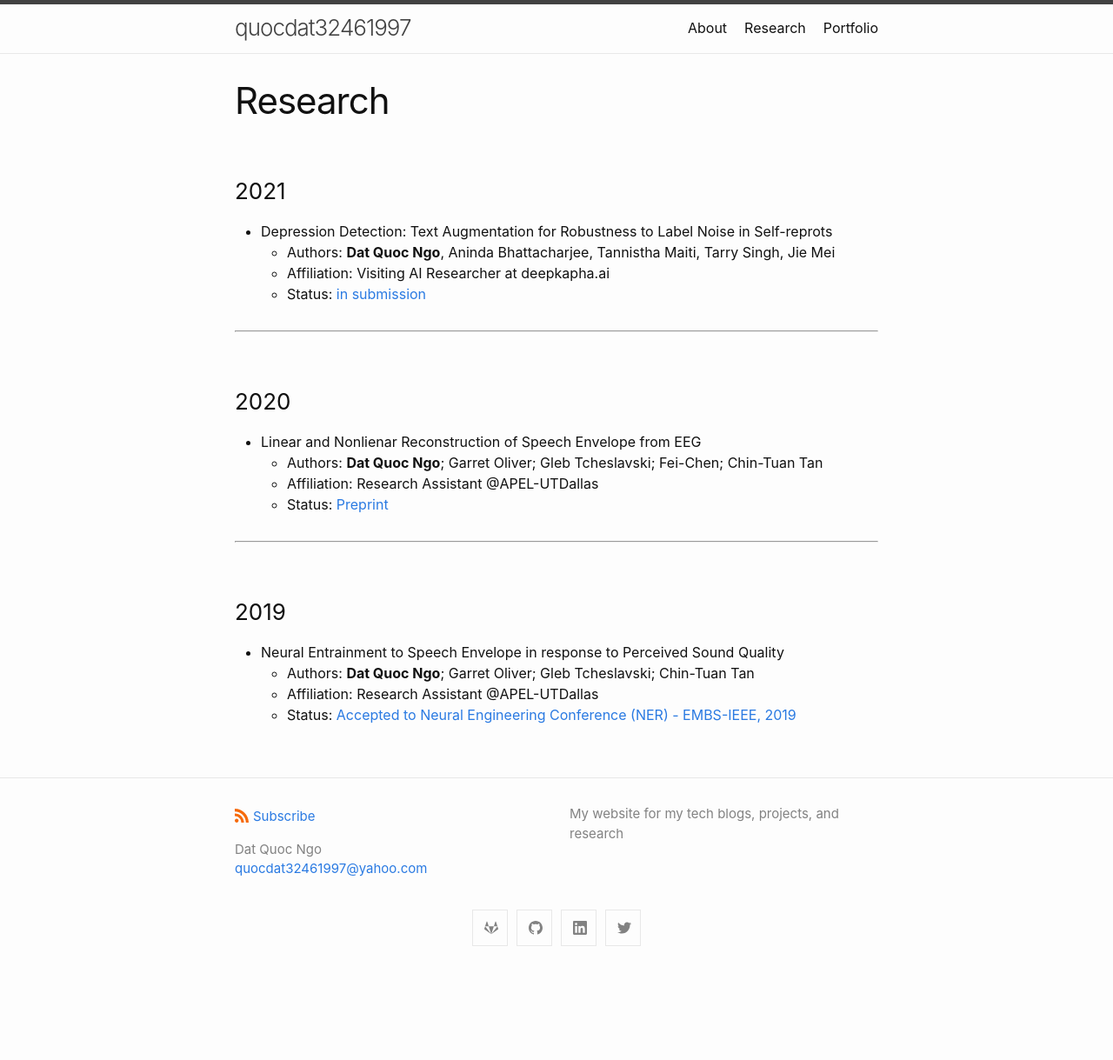
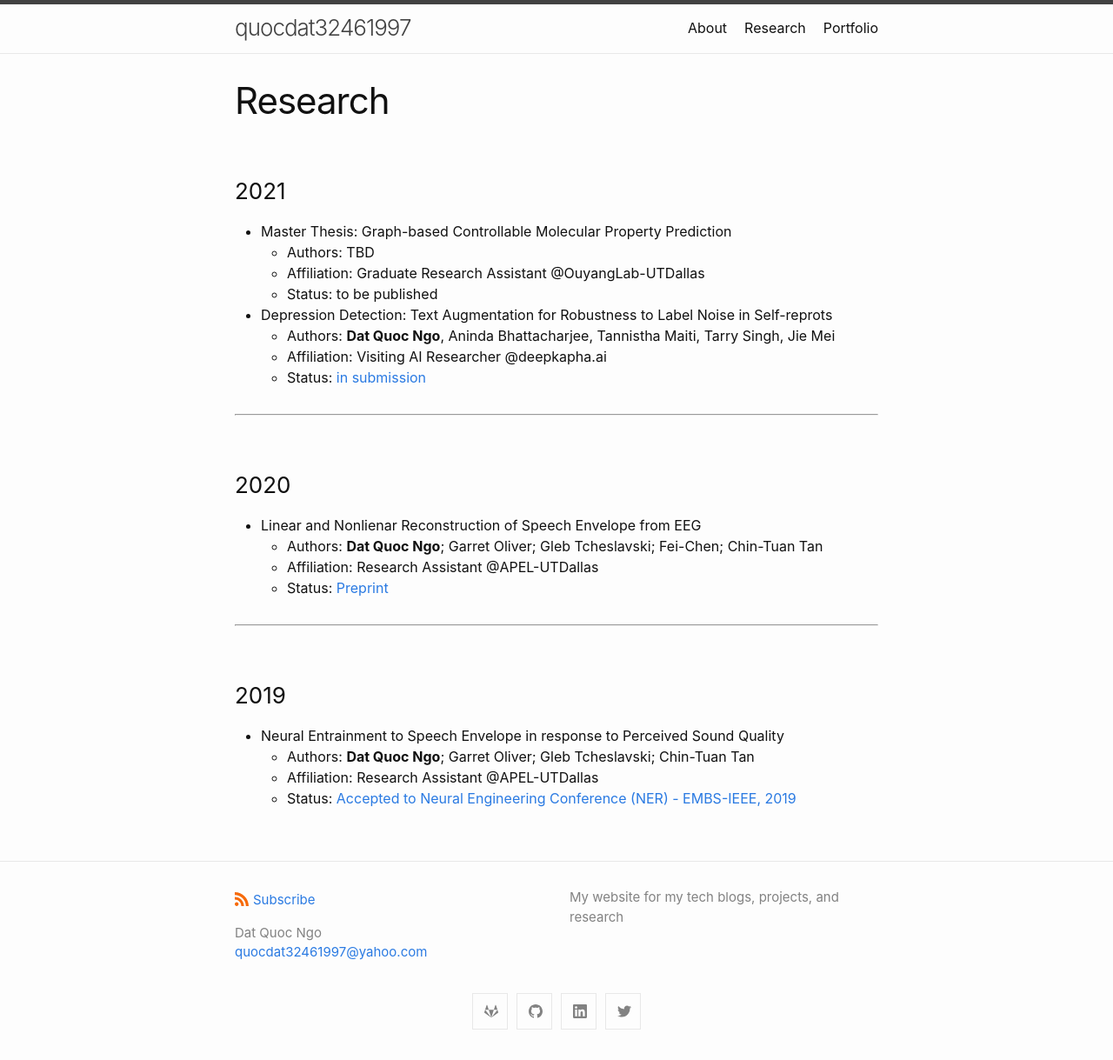
Before and after one commit to quocdat32461997/quocdat32461997.github.io, a Jekyll site: the page built from research.md, in a window 1280 px wide. Shown: the whole page at 87% size. Built offline with Jekyll 4.4.1, drawn with Linux system fonts in a browser that asks for light colours; before the commit the page ends 1123 px from its top, so only the background shows below that.

Commit message:
Added master thesis

```diff
--- a/research.md
+++ b/research.md
@@ -5,9 +5,13 @@ permalink: /research/
 ---
 
 ### 2021
+- Master Thesis: Graph-based Controllable Molecular Property Prediction
+  - Authors: TBD
+  - Affiliation: Graduate Research Assistant @OuyangLab-UTDallas
+  - Status: to be published
 - Depression Detection: Text Augmentation for Robustness to Label Noise in Self-reprots
   - Authors: **Dat Quoc Ngo**, Aninda Bhattacharjee, Tannistha Maiti, Tarry Singh, Jie Mei
-  - Affiliation: Visiting AI Researcher at deepkapha.ai
+  - Affiliation: Visiting AI Researcher @deepkapha.ai
   - Status: [in submission](https://github.com/quocdat32461997/quocdat32461997.github.io/blob/master/assets/ACL_IJCNLP_2021___Final.pdf)
 
 ---
```
